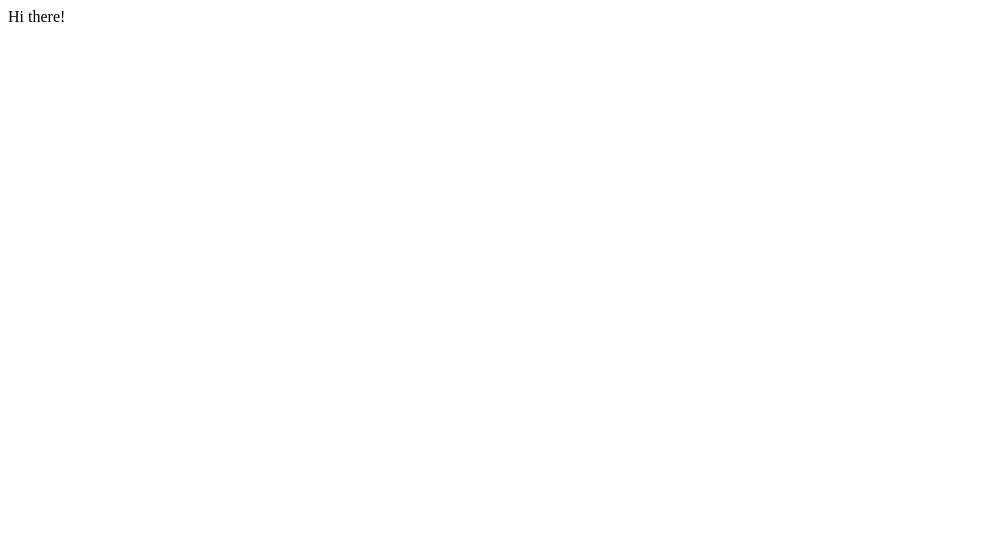
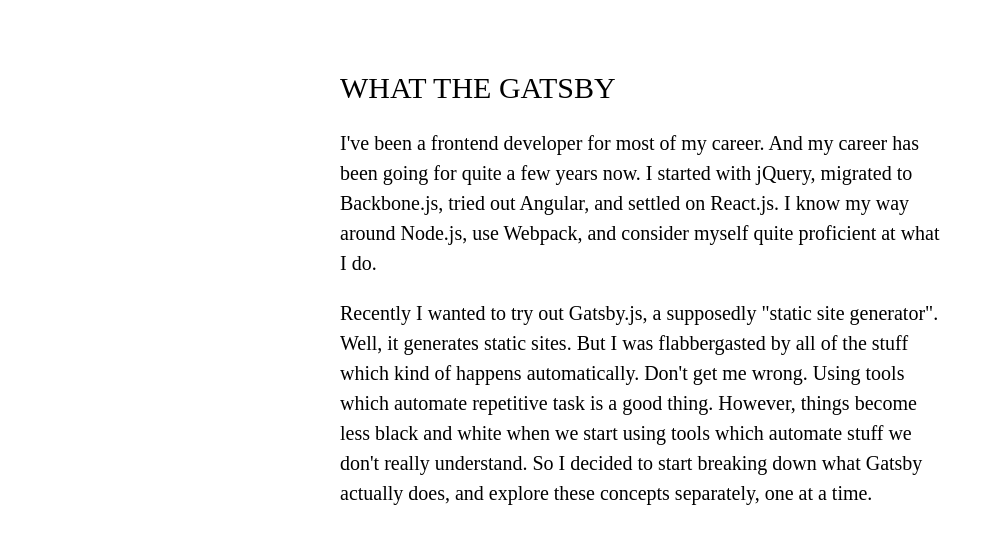
Before and after one commit to timkg/timkg.de, a Gatsby site: page / in a window 1280 px wide. Shown: the whole page, without its empty margins (0-992 px from the left). Built offline with nearby package versions, Linux system fonts and the light colour scheme; Gatsby itself is replaced by a stand-in of ours.

Commit message:
adds fonts, intro text, global styles

```diff
--- /dev/null
+++ b/gatsby-browser.js
@@ -0,0 +1 @@
+import "./src/styles/global.css";
--- /dev/null
+++ b/src/html.js
@@ -0,0 +1,37 @@
+import React from "react"
+import PropTypes from "prop-types"
+
+export default function HTML(props) {
+  return (
+    <html {...props.htmlAttributes}>
+      <head>
+        <meta charSet="utf-8" />
+        <meta httpEquiv="x-ua-compatible" content="ie=edge" />
+        <meta
+          name="viewport"
+          content="width=device-width, initial-scale=1, shrink-to-fit=no"
+        />
+        {props.headComponents}
+        <link href="https://fonts.googleapis.com/css?family=Source+Sans+Pro|Source+Serif+Pro&display=swap" rel="stylesheet"></link>
+      </head>
+      <body {...props.bodyAttributes}>
+        {props.preBodyComponents}
+        <div
+          key={`body`}
+          id="___gatsby"
+          dangerouslySetInnerHTML={{ __html: props.body }}
+        />
+        {props.postBodyComponents}
+      </body>
+    </html>
+  )
+}
+
+HTML.propTypes = {
+  htmlAttributes: PropTypes.object,
+  headComponents: PropTypes.array,
+  bodyAttributes: PropTypes.object,
+  preBodyComponents: PropTypes.array,
+  body: PropTypes.string,
+  postBodyComponents: PropTypes.array,
+}
--- a/src/pages/index.js
+++ b/src/pages/index.js
@@ -1,3 +1,29 @@
-import React from "react"
+import React, { Component } from "react"
 
-export default () => <div>Hi there!</div>
+export default class IndexPage extends Component {
+
+    render() {
+        return (
+            <article>
+                <h1>What the Gatsby</h1>
+                <p>
+                    I've been a frontend developer for most of my career.
+                    And my career has been going for quite a few years now.
+                    I started with jQuery, migrated to Backbone.js,
+                    tried out Angular, and settled on React.js. I know my way around Node.js, use Webpack,
+                    and consider myself quite proficient at what I do.
+                </p>
+                <p>
+                    Recently I wanted to try out Gatsby.js, a supposedly "static site generator". Well,
+                    it generates static sites. But I was flabbergasted by all of the stuff which
+                    kind of happens automatically. Don't get me wrong. Using tools which automate repetitive task is
+                    a good thing. However, things become less black and white when we start using
+                    tools which automate stuff we don't really understand. So I decided to start breaking down
+                    what Gatsby actually does, and explore these concepts separately, one at a time.
+                </p>
+            </article>
+        );
+    }
+
+
+}
--- /dev/null
+++ b/src/styles/global.css
@@ -0,0 +1,20 @@
+body {
+    padding-top: 40px;
+}
+
+h1, h2, h3, h4, h5, h6 {
+    font-family: "Source Sans Pro";
+    font-weight: 400;
+    text-transform: uppercase;
+}
+
+p, article, section {
+    font-family: "Source Serif Pro";
+    font-size: 20px;
+    line-height: 1.5em;
+}
+
+article {
+    max-width: 600px;
+    margin: 0 auto;
+}
```
